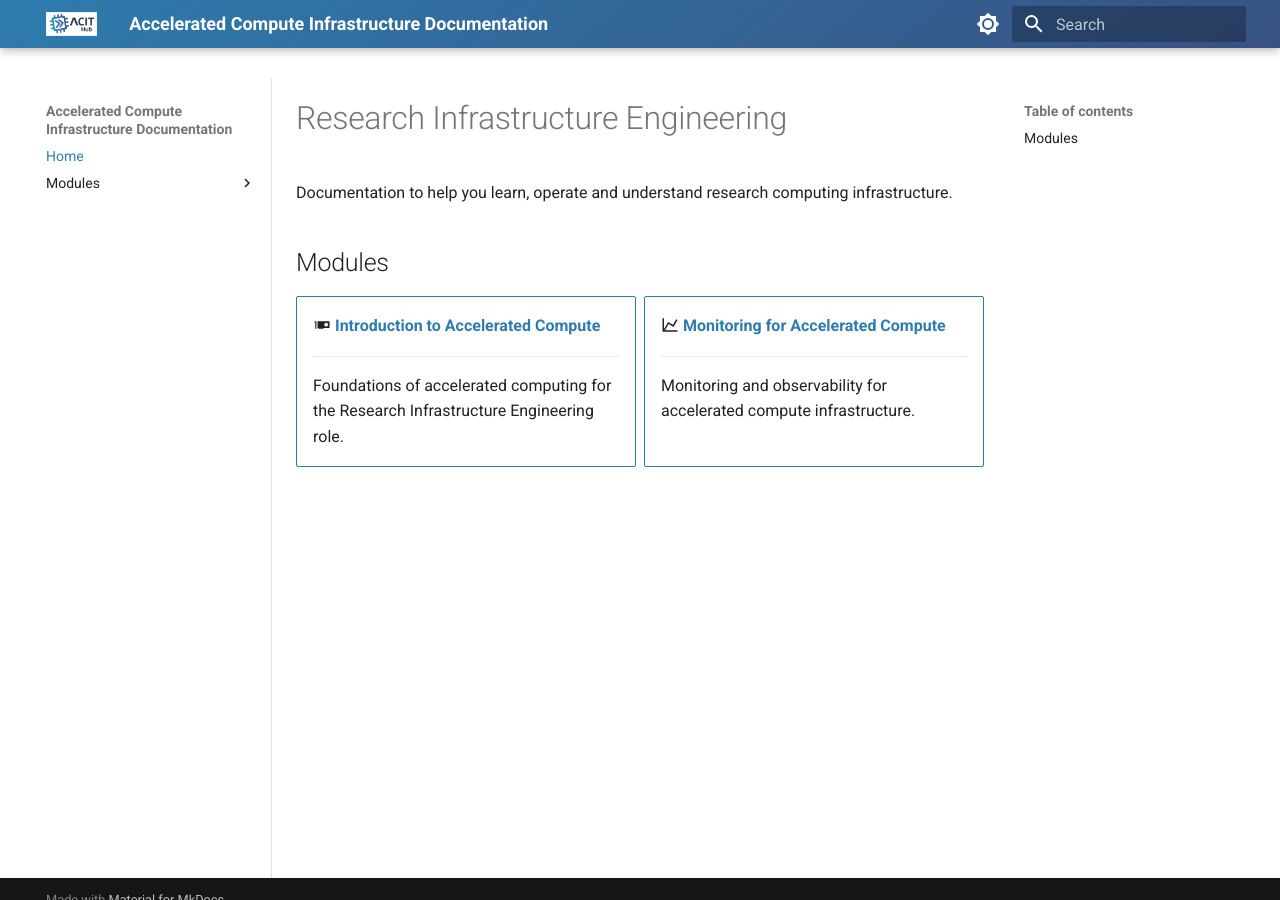
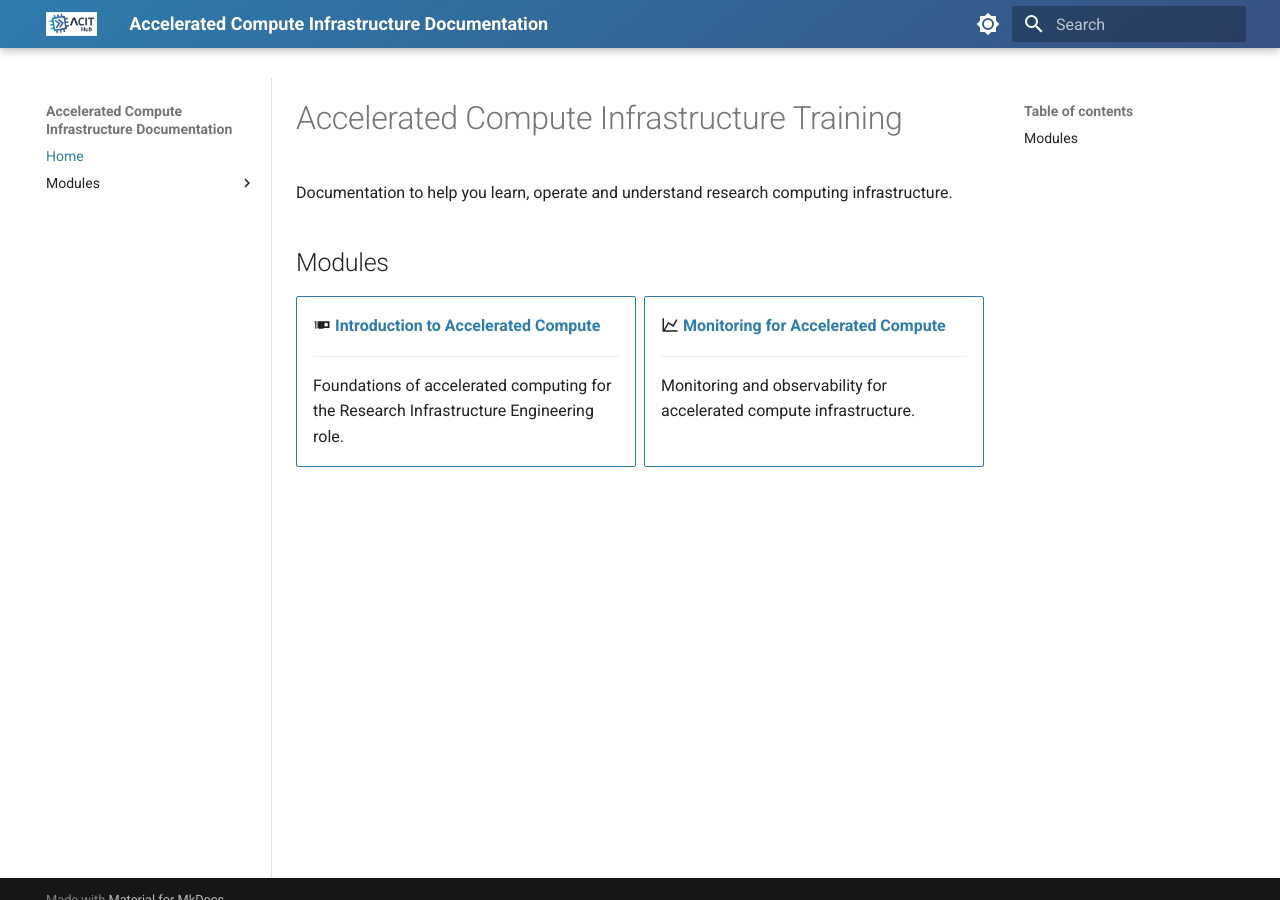
Before and after one commit to ACIT-Hub/docs-acit.surrey.ac.uk, an MkDocs documentation site: the page built from docs/index.md, in a window 1280 px wide and 900 px high. Built offline with MkDocs 1.6.1 and Material for MkDocs 9.7.7, drawn with Linux system fonts in a browser that asks for light colours.

Commit message:
updated home page

```diff
--- a/docs/index.md
+++ b/docs/index.md
@@ -1,4 +1,4 @@
-# Research Infrastructure Engineering
+# Accelerated Compute Infrastructure Training
 
 Documentation to help you learn, operate and understand research computing infrastructure.
 
```
